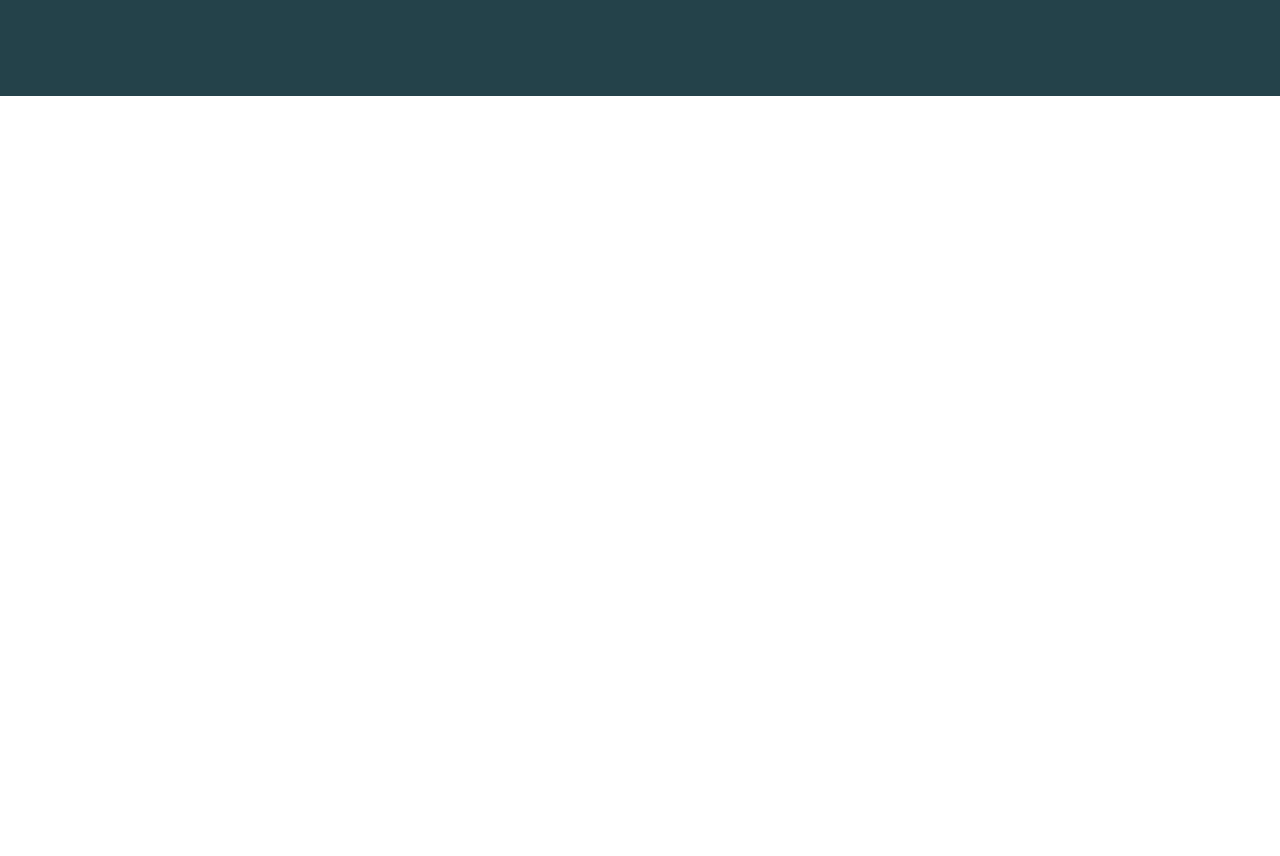
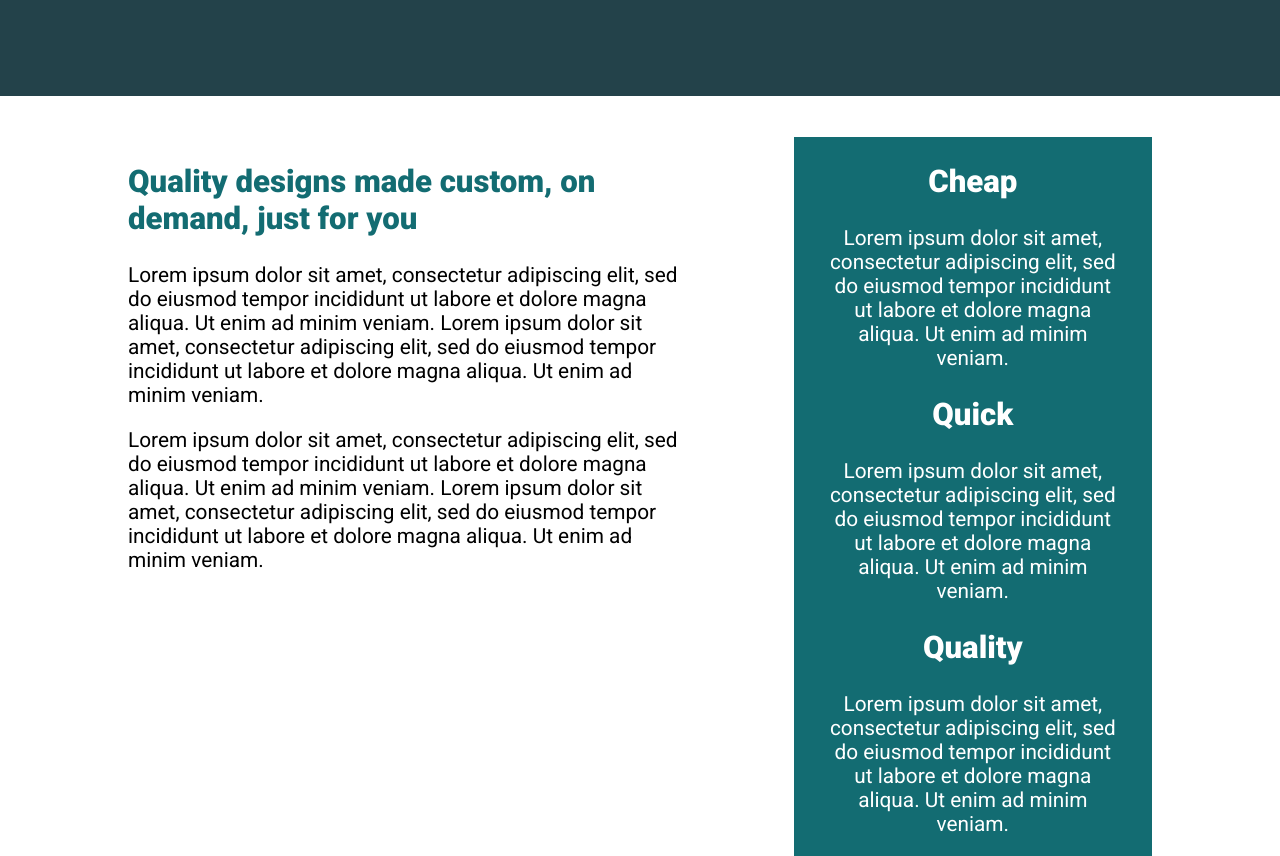
Before and after one commit to renecatharsis/conquering-responsive-layouts, a plain HTML site: page flex-challenge02/index.html in a window 1280 px wide. Shown: the part 440-1296 px from the top of the page. Before the commit the page ends 800 px from the top, so only its background shows below. Drawn offline with Linux system fonts and the light colour scheme.

Commit message:
finish flex-challenge02

```diff
--- a/flex-challenge02/index.html
+++ b/flex-challenge02/index.html
@@ -15,10 +15,39 @@
                 <p>Lorem ipsum dolor sit amet, consectetur adipiscing elit, sed do eiusmod tempor incididunt ut labore et dolore magna aliqua. Ut enim ad minim veniam.</p>
                 <a href="#" class="btn">I want to learn</a>
             </div>
+            <div class="hero__img">
+                <img src="img/hero-img.jpg" alt="something something">
+            </div>
         </div>
     </div>
 
-
+    <div class="two-col">
+        <div class="container row">
+            <div class="two-col__left">
+                <h2 class="two-col__left__headline">Quality designs made custom, on demand, just for you</h2>
+                <p>
+                    Lorem ipsum dolor sit amet, consectetur adipiscing elit, sed do eiusmod tempor incididunt ut labore et dolore magna aliqua. Ut enim ad minim veniam. Lorem ipsum dolor sit amet, consectetur adipiscing elit, sed do eiusmod tempor incididunt ut labore et dolore magna aliqua. Ut enim ad minim veniam.
+                </p>
+                <p>
+                    Lorem ipsum dolor sit amet, consectetur adipiscing elit, sed do eiusmod tempor incididunt ut labore et dolore magna aliqua. Ut enim ad minim veniam. Lorem ipsum dolor sit amet, consectetur adipiscing elit, sed do eiusmod tempor incididunt ut labore et dolore magna aliqua. Ut enim ad minim veniam.
+                </p>
+            </div>
+            <div class="two-col__right">
+                <div class="two-col__right__element">
+                    <h2>Cheap</h2>
+                    <p>Lorem ipsum dolor sit amet, consectetur adipiscing elit, sed do eiusmod tempor incididunt ut labore et dolore magna aliqua. Ut enim ad minim veniam.</p>
+                </div>
+                <div class="two-col__right__element">
+                    <h2>Quick</h2>
+                    <p>Lorem ipsum dolor sit amet, consectetur adipiscing elit, sed do eiusmod tempor incididunt ut labore et dolore magna aliqua. Ut enim ad minim veniam.</p>
+                </div>
+                <div class="two-col__right__element">
+                    <h2>Quality</h2>
+                    <p>Lorem ipsum dolor sit amet, consectetur adipiscing elit, sed do eiusmod tempor incididunt ut labore et dolore magna aliqua. Ut enim ad minim veniam.</p>
+                </div>
+            </div>
+        </div>
+    </div>
 
 </body>
 </html>
--- a/flex-challenge02/style.css
+++ b/flex-challenge02/style.css
@@ -89,3 +89,24 @@ h1 {
 .btn:focus {
     opacity: .75;
 }
+
+.two-col {
+    margin-top: 2em;
+    justify-content: space-around;
+}
+
+.two-col__left {
+    width: 55%;
+}
+
+.two-col__left__headline {
+    color: #136C72;
+}
+
+.two-col__right {
+    padding: 0 1.5em;
+    background-color: #136C72;
+    text-align: center;
+    color: #fff;
+    width: 35%;
+}
```
